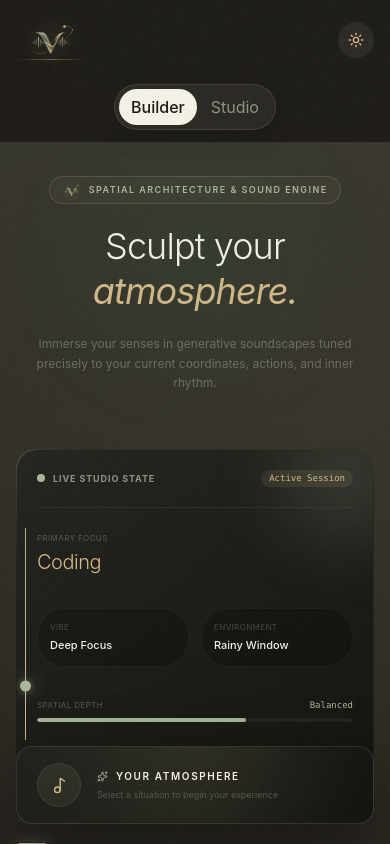
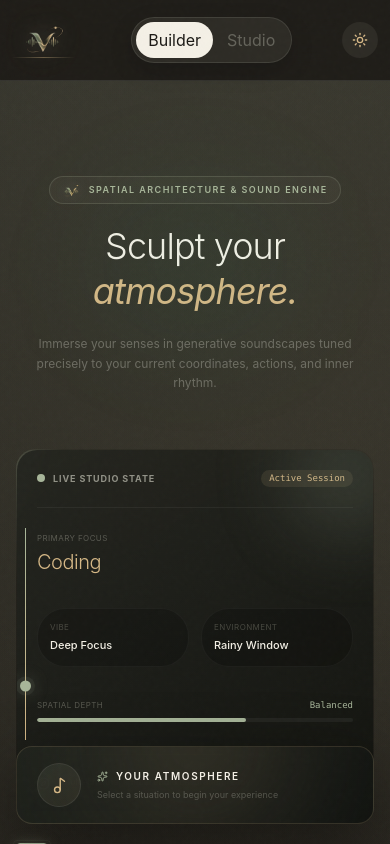
Before and after one commit to mahfuz-10/vibespace, a React (Vite) app: page / in a window 390 px wide. Both pictures are taken after a click on the button "ENTER EXPERIENCE". Shown: the top 844 px of the page. Built offline with nearby package versions, Linux system fonts and the light colour scheme.

Commit message:
Updated features

```diff
--- a/src/components/LiveMixBar.jsx
+++ b/src/components/LiveMixBar.jsx
@@ -26,9 +26,21 @@ export const LiveMixBar = ({ activeLayers = [] }) => {
       }}
     >
       <div className="flex items-center justify-between mb-2">
-        <span className="text-[10px] uppercase tracking-widest font-semibold" style={{ color: 'var(--text-muted)' }}>
-          Live Mix Preview
-        </span>
+
+        {/* =========================================================
+            YOUR ATMOSPHERE TITLE WITH CUSTOM LOGO ICON
+        ========================================================= */}
+        <div className="flex items-center gap-2.5">
+          <img
+            src="/vibespace-logo-icon.png"
+            alt="VibeSpace Icon"
+            className="w-5 h-5 object-contain flex-shrink-0"
+          />
+          <span className="text-[10px] uppercase tracking-widest font-semibold" style={{ color: 'var(--text-muted)' }}>
+            Live Mix Preview
+          </span>
+        </div>
+
         <span className="text-[10px] font-mono" style={{ color: 'var(--text-muted)' }}>
           {activeMix.length} active soundscape{activeMix.length === 1 ? '' : 's'}
         </span>
--- a/src/components/Navbar.jsx
+++ b/src/components/Navbar.jsx
@@ -89,7 +89,7 @@ export const Navbar = ({
           className="
             max-w-7xl
             mx-auto
-            px-4
+            px-3
             sm:px-8
             h-20
             flex
@@ -107,7 +107,7 @@ export const Navbar = ({
             className="
               flex
               items-center
-              gap-3
+              gap-2
               sm:gap-4
               min-w-0
               flex-shrink-0
@@ -122,7 +122,7 @@ export const Navbar = ({
                 relative
                 flex
                 items-center
-                gap-2.5
+                gap-2
                 sm:gap-3.5
                 cursor-pointer
                 group
@@ -144,7 +144,7 @@ export const Navbar = ({
                 alt="VibeSpace"
                 draggable="false"
                 className="
-                  h-9
+                  h-8
                   sm:h-12
                   w-auto
                   object-contain
@@ -161,7 +161,7 @@ export const Navbar = ({
               />
 
 
-              {/* BRAND TEXT */}
+              {/* BRAND TEXT (Hidden on very small screens to fit cleanly, visible on sm+) */}
 
               <div
                 className="
@@ -262,25 +262,32 @@ export const Navbar = ({
 
 
           {/* =================================================
-              DESKTOP NAVIGATION (PC VERSION)
+              NAVIGATION (Unified responsive view for Mobile & PC)
           ================================================= */}
 
           <nav
             className="
-              hidden
-              md:flex
+              flex
               items-center
-              gap-1
+              gap-0.5
+              sm:gap-1
               p-1
               rounded-full
               border
+              backdrop-blur-xl
+              whitespace-nowrap
+              mx-auto
+              md:mx-0
             "
             style={{
               borderColor:
                 'var(--border-subtle)',
 
               backgroundColor:
-                'var(--surface-primary)'
+                'var(--surface-primary)',
+
+              boxShadow:
+                '0 8px 24px rgba(0, 0, 0, 0.14)'
             }}
           >
 
@@ -288,25 +295,27 @@ export const Navbar = ({
 
             <button
               type="button"
-              onClick={() =>
-                setCurrentTab('builder')
-              }
+              onClick={handleHome}
               className={`
-                px-4
-                py-2
+                px-3
+                py-1.5
+                sm:px-4
+                sm:py-2
                 rounded-full
-                text-xs
+                text-[11px]
+                sm:text-xs
                 transition-all
                 duration-300
+                whitespace-nowrap
 
                 ${
-                  currentTab === 'builder'
+                  currentTab === 'builder' || currentTab === 'result'
                     ? 'font-medium'
                     : 'opacity-55 hover:opacity-100'
                 }
               `}
               style={
-                currentTab === 'builder'
+                currentTab === 'builder' || currentTab === 'result'
                   ? {
                       backgroundColor:
                         'var(--text-primary)',
@@ -316,11 +325,15 @@ export const Navbar = ({
                     }
                   : {
                       color:
-                        'var(--text-muted)'
+                        'var(--text-muted)',
+
+                      backgroundColor:
+                        'transparent'
                     }
               }
             >
-              Situation Builder
+              <span className="hidden sm:inline">Situation Builder</span>
+              <span className="inline sm:hidden">Builder</span>
             </button>
 
 
@@ -332,12 +345,16 @@ export const Navbar = ({
                 setCurrentTab('studio')
               }
               className={`
-                px-4
-                py-2
+                px-3
+                py-1.5
+                sm:px-4
+                sm:py-2
                 rounded-full
-                text-xs
+                text-[11px]
+                sm:text-xs
                 transition-all
                 duration-300
+                whitespace-nowrap
 
                 ${
                   currentTab === 'studio'
@@ -356,11 +373,15 @@ export const Navbar = ({
                     }
                   : {
                       color:
-                        'var(--text-muted)'
+                        'var(--text-muted)',
+
+                      backgroundColor:
+                        'transparent'
                     }
               }
             >
-              Atmosphere Studio
+              <span className="hidden sm:inline">Atmosphere Studio</span>
+              <span className="inline sm:hidden">Studio</span>
             </button>
 
           </nav>
@@ -431,123 +452,6 @@ export const Navbar = ({
 
         </div>
 
-
-        {/* =====================================================
-            MOBILE NAVIGATION (Clean & Centered without Overlap)
-        ===================================================== */}
-
-        <div
-          className="
-            md:hidden
-            flex
-            justify-center
-            pb-3
-            pt-1
-            w-full
-          "
-        >
-
-          <nav
-            className="
-              flex
-              items-center
-              gap-0.5
-              p-1
-              rounded-full
-              border
-              backdrop-blur-xl
-              whitespace-nowrap
-            "
-            style={{
-              backgroundColor:
-                'color-mix(in srgb, var(--surface-primary) 94%, transparent)',
-
-              borderColor:
-                'var(--border-subtle)',
-
-              boxShadow:
-                '0 8px 24px rgba(0, 0, 0, 0.14)'
-            }}
-          >
-
-            <button
-              type="button"
-              onClick={handleHome}
-              className="
-                px-3
-                py-1.5
-                rounded-full
-                text-[10px]
-                transition-all
-                duration-300
-                whitespace-nowrap
-              "
-              style={
-                currentTab === 'builder' ||
-                currentTab === 'result'
-                  ? {
-                      backgroundColor:
-                        'var(--text-primary)',
-
-                      color:
-                        'var(--bg-primary)',
-
-                      fontWeight: 500
-                    }
-                  : {
-                      color:
-                        'var(--text-muted)',
-
-                      backgroundColor:
-                        'transparent'
-                    }
-              }
-            >
-              Builder
-            </button>
-
-
-            <button
-              type="button"
-              onClick={() =>
-                setCurrentTab('studio')
-              }
-              className="
-                px-3
-                py-1.5
-                rounded-full
-                text-[10px]
-                transition-all
-                duration-300
-                whitespace-nowrap
-              "
-              style={
-                currentTab === 'studio'
-                  ? {
-                      backgroundColor:
-                        'var(--text-primary)',
-
-                      color:
-                        'var(--bg-primary)',
-
-                      fontWeight: 500
-                    }
-                  : {
-                      color:
-                        'var(--text-muted)',
-
-                      backgroundColor:
-                        'transparent'
-                    }
-              }
-            >
-              Studio
-            </button>
-
-          </nav>
-
-        </div>
-
       </header>
     </>
   );
```
